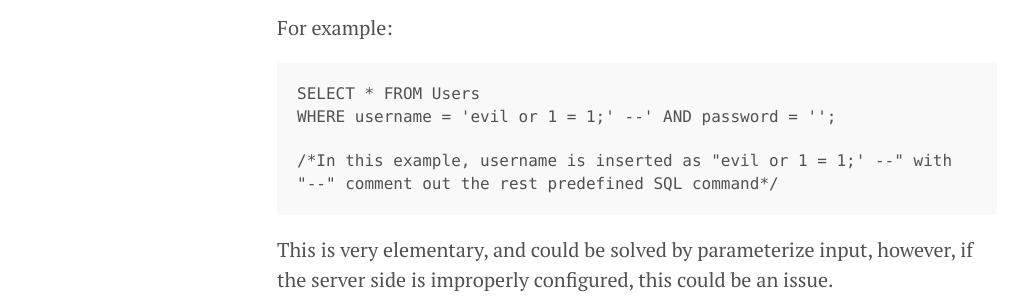
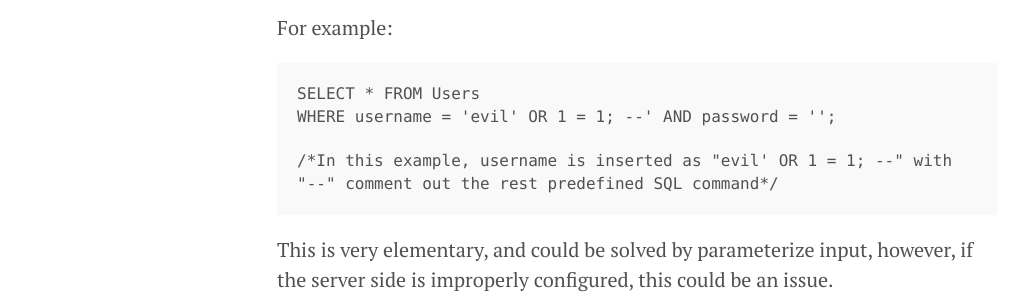
Before and after one commit to happyren/happyren.github.io, a Jekyll site: the page built from _posts/2018-08-09-intro-sql.md, in a window 1280 px wide and 900 px high, scrolled down 1812 px. Shown: the part 176-476 px from the top of the window, without its empty margins (3-1024 px from the left). Built offline with Jekyll 4.4.1, drawn with Linux system fonts in a browser that asks for light colours; nearby versions of some CDN libraries.

````diff
--- a/_posts/2018-08-09-intro-sql.md
+++ b/_posts/2018-08-09-intro-sql.md
@@ -52,9 +52,9 @@ For example:
 
 ```SQL
 SELECT * FROM Users
-WHERE username = 'evil or 1 = 1;' --' AND password = '';
+WHERE username = 'evil' OR 1 = 1; --' AND password = '';
 
-/*In this example, username is inserted as "evil or 1 = 1;' --" with "--" comment out the rest predefined SQL command*/
+/*In this example, username is inserted as "evil' OR 1 = 1; --" with "--" comment out the rest predefined SQL command*/
 ```
 
 This is very elementary, and could be solved by parameterize input, however, if the server side is improperly configured, this could be an issue.
````
